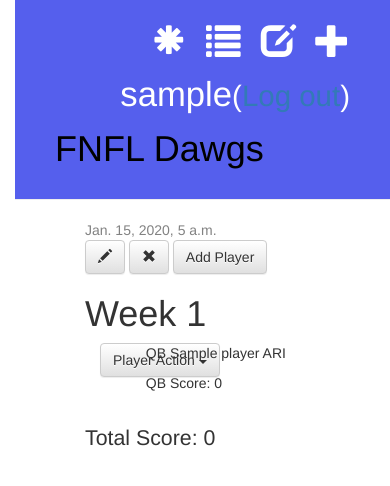
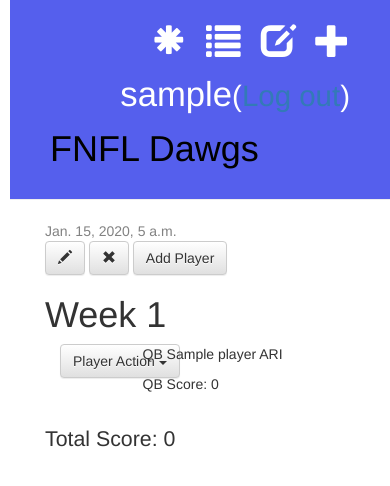
Before and after one commit to wallace123/fnfldawgs, a Django app: page /lineup/1/ in a window 390 px wide. Shown: the top 486 px of the page. Run offline with Django 3.2, Linux system fonts and the light colour scheme; a user stored in the database is signed in; tables that the repository leaves empty hold one stand-in row (values such as "Sample post"); some libraries are stand-ins or nearby versions.

Commit message:
modified css a bit to help with mobile display

```diff
--- a/fnfl/static/css/fnfl.css
+++ b/fnfl/static/css/fnfl.css
@@ -3,7 +3,7 @@ h1 a {
 }
 
 body {
-    padding-left: 15px;
+    padding-left: 10px;
 }
 
 .page-header {
@@ -19,7 +19,7 @@ body {
 }
 
 .content {
-    margin-left: 40px;
+    margin-left: 20px;
 }
 
 .date {
--- a/fnfl/templates/fnfl/base.html
+++ b/fnfl/templates/fnfl/base.html
@@ -37,8 +37,13 @@
 
     <div class="content container">
       <div class="row">
-                <div class="col-md-8">
+        <div class="col-xs-12 col-md-6">
           {% include 'fnfl/messages.html' %}
+        </div>
+        <div class="col-md-6">
+        </div>
+      <div class="row">
+        <div class="col-xs-12 col-md-12">
           {% block content %}
           {% endblock %}
         </div>
--- a/fnfl/templates/fnfl/lineup_detail.html
+++ b/fnfl/templates/fnfl/lineup_detail.html
@@ -17,10 +17,10 @@
 
     <h1>{{ lineup.week }}</h1>
 
-    <div class="container-fluid">
+    <div class="container">
       {% if qb != '' %}
         <div class="row text-left">
-          <div class="col-xs-2 col-md-2">
+          <div class="col-xs-3 col-md-2">
             <div class="dropdown" style="display:inline">
 
               <button class="btn btn-default dropdown-toggle" type="button"
@@ -38,7 +38,7 @@
             </div>
           </div>
 
-          <div class="col-xs-10 col-md-10 text-left">
+          <div class="col-xs-9 col-md-10 text-left">
             <p>{{qb.position}} {{qb.name}} {{qb.team}}</p>
             <p>QB Score: {{qb_score}}<p>
           </div>
@@ -47,7 +47,7 @@
 
       {% if rb1 != '' %}
         <div class="row text-left">
-          <div class="col-xs-2 col-md-2">
+          <div class="col-xs-3 col-md-2">
             <div class="dropdown" style="display:inline">
 
               <button class="btn btn-default dropdown-toggle" type="button"
@@ -65,7 +65,7 @@
             </div>
           </div>
 
-          <div class="col-xs-10 col-md-10 text-left">
+          <div class="col-xs-9 col-md-10 text-left">
             <p>{{rb1.position}} {{rb1.name}} {{rb1.team}}</p>
             <p>RB Score: {{rb1_score}}<p>
           </div>
@@ -74,7 +74,7 @@
 
       {% if rb2 != '' %}
         <div class="row text-left">
-          <div class="col-xs-2 col-md-2">
+          <div class="col-xs-3 col-md-2">
             <div class="dropdown" style="display:inline">
 
               <button class="btn btn-default dropdown-toggle" type="button"
@@ -92,7 +92,7 @@
             </div>
           </div>
 
-          <div class="col-xs-10 col-md-10 text-left">
+          <div class="col-xs-9 col-md-10 text-left">
             <p>{{rb2.position}} {{rb2.name}} {{rb2.team}}</p>
             <p>RB Score: {{rb2_score}}<p>
           </div>
@@ -101,7 +101,7 @@
 
       {% if wr1 != '' %}
         <div class="row text-left">
-          <div class="col-xs-2 col-md-2">
+          <div class="col-xs-3 col-md-2">
             <div class="dropdown" style="display:inline">
 
               <button class="btn btn-default dropdown-toggle" type="button"
@@ -119,7 +119,7 @@
             </div>
           </div>
 
-          <div class="col-xs-10 col-md-10 text-left">
+          <div class="col-xs-9 col-md-10 text-left">
             <p>{{wr1.position}} {{wr1.name}} {{wr1.team}}</p>
             <p>WR Score: {{wr1_score}}<p>
           </div>
@@ -128,7 +128,7 @@
 
       {% if wr2 != '' %}
         <div class="row text-left">
-          <div class="col-xs-2 col-md-2">
+          <div class="col-xs-3 col-md-2">
             <div class="dropdown" style="display:inline">
 
               <button class="btn btn-default dropdown-toggle" type="button"
@@ -146,7 +146,7 @@
             </div>
           </div>
 
-          <div class="col-xs-10 col-md-10 text-left">
+          <div class="col-xs-9 col-md-10 text-left">
             <p>{{wr2.position}} {{wr2.name}} {{wr2.team}}</p>
             <p>WR Score: {{wr2_score}}<p>
           </div>
@@ -155,7 +155,7 @@
 
       {% if te != '' %}
         <div class="row text-left">
-          <div class="col-xs-2 col-md-2">
+          <div class="col-xs-3 col-md-2">
             <div class="dropdown" style="display:inline">
 
               <button class="btn btn-default dropdown-toggle" type="button"
@@ -173,7 +173,7 @@
             </div>
           </div>
 
-          <div class="col-xs-10 col-md-10 text-left">
+          <div class="col-xs-9 col-md-10 text-left">
             <p>{{te.position}} {{te.name}} {{te.team}}</p>
             <p>TE Score: {{te_score}}<p>
           </div>
@@ -182,7 +182,7 @@
 
       {% if k != '' %}
         <div class="row text-left">
-          <div class="col-xs-2 col-md-2">
+          <div class="col-xs-3 col-md-2">
             <div class="dropdown" style="display:inline">
 
               <button class="btn btn-default dropdown-toggle" type="button"
@@ -200,7 +200,7 @@
             </div>
           </div>
 
-          <div class="col-xs-10 col-md-10 text-left">
+          <div class="col-xs-9 col-md-10 text-left">
             <p>{{k.position}} {{k.name}} {{k.team}}</p>
             <p>K Score: {{k_score}}<p>
           </div>
```
Lines whose indentation alone changed are shown as unchanged.
